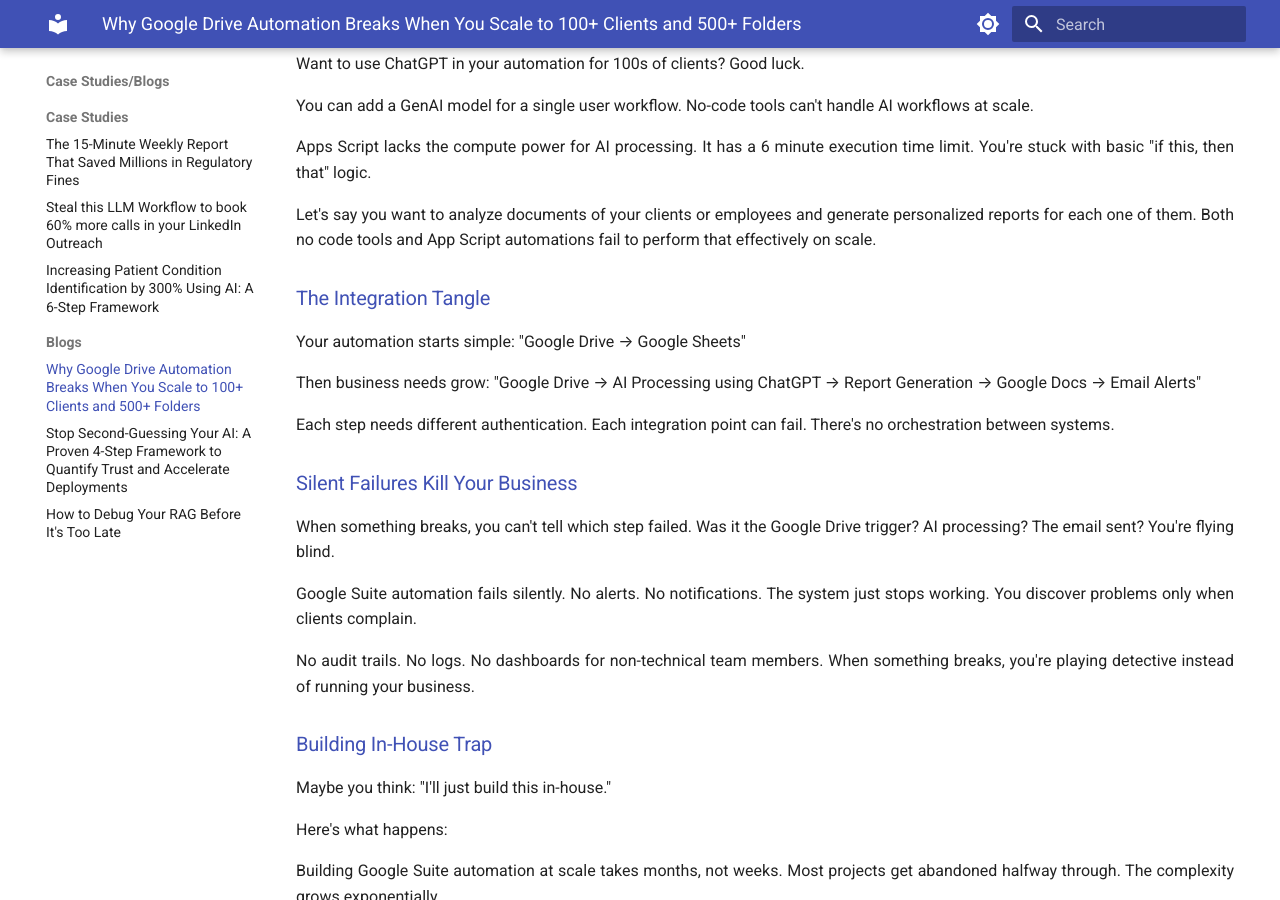
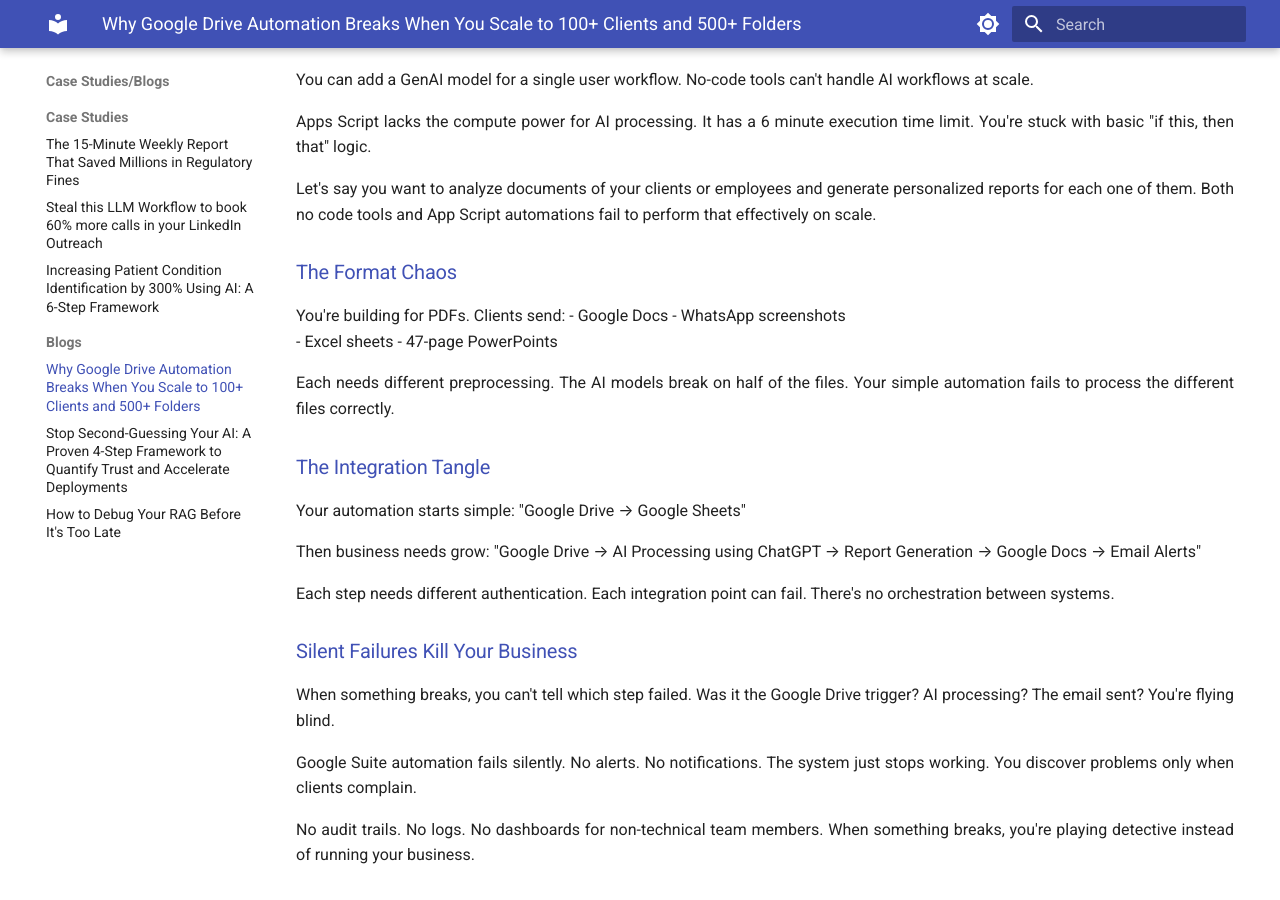
Before and after one commit to Sudhandar/blog, an MkDocs documentation site: the page built from docs/blog/drive-automation-pain-points.md, in a window 1280 px wide and 900 px high, scrolled down 1637 px. Built offline with MkDocs 1.6.1 and Material for MkDocs 9.7.7, drawn with Linux system fonts in a browser that asks for light colours; some of the changed text lies outside the part shown.

```diff
--- a/docs/blog/drive-automation-pain-points.md
+++ b/docs/blog/drive-automation-pain-points.md
@@ -14,13 +14,13 @@ When they tried to scale their automation system in house using Google's Native
 
 After spending 8 weeks building their automation using Google Cloud, I learned something important:
 
-**If you're trying to automate Google Suite for a growing business and want to scale massively, you'll face these exact same problems.**
+If you're trying to automate Google Suite for a growing business and want to scale massively, you'll face these exact same problems.
 
  Let me show you what breaks and why.
 
 ### Scalability is a nightmare
 
-#### No-Code Tools Hit a Wall
+#### *No-Code Tools Hit a Wall*
 
 No code tools Zapier and Make.com work great for personal use. They're perfect for single accounts.
 
@@ -31,7 +31,7 @@ But they can't handle 100+ accounts. Here's what happens:
 - You add multiple new clients - everything crashes.
 - No warning. No gradual slowdown. Just failure.
 
-#### Google's App Script won't let you expand
+#### *Google's App Script won't let you expand*
 
 Apps Script hits similar walls. It has a 6-minute execution limit. Processing 100+ client folders takes hours. You'll hit daily quotas and timeouts constantly.
 
@@ -41,7 +41,7 @@ Apps Script hits similar walls. It has a 6-minute execution limit. Processing 10
 
 Here's what no one tells you about Google Drive automation using no code tools and App Script:
 
-**Multiple people can't use it at the same time.**
+*Multiple people can't use it at the same time.*
 
 When 5 team members upload files simultaneously, race conditions happen. Files get corrupted. Processes crash. 40% of uploads fail to process correctly.
 
@@ -56,6 +56,17 @@ You can add a GenAI model for a single user workflow. No-code tools can't handle
 Apps Script lacks the compute power for AI processing. It has a 6 minute execution time limit.  You're stuck with basic "if this, then that" logic.
 
 Let's say you want to analyze documents of your clients or employees and generate personalized reports for each one of them. Both no code tools and App Script automations fail to perform that effectively on scale.
+
+### The Format Chaos
+
+You're building for PDFs. Clients send:
+- Google Docs
+- WhatsApp screenshots
+- Excel sheets
+- 47-page PowerPoints
+
+Each needs different preprocessing. The AI models break on half of the files. Your simple automation fails to process the different files correctly.
+
 
 ### The Integration Tangle
 
@@ -105,6 +116,8 @@ The promise of "easy automation" works until you need real business results. The
 
 In the future posts, I'll share the exact solutions I used to solve these problems and build an automation that could scale
 
+To know more about my exact process to build scalable automation in 8 weeks, please visit my [consulting services page](../consulting.md).
+
 Ready to discuss your Google Suite automation challenges?
 
 Curious whether your current setup can scale?
```
Also changed, not shown: other parts of docs/blog/drive-automation-pain-points.md (+0 -2 lines), docs/blog.md (+1 -0 lines), docs/consulting.md (+14 -16 lines), docs/index.md (+14 -18 lines).
